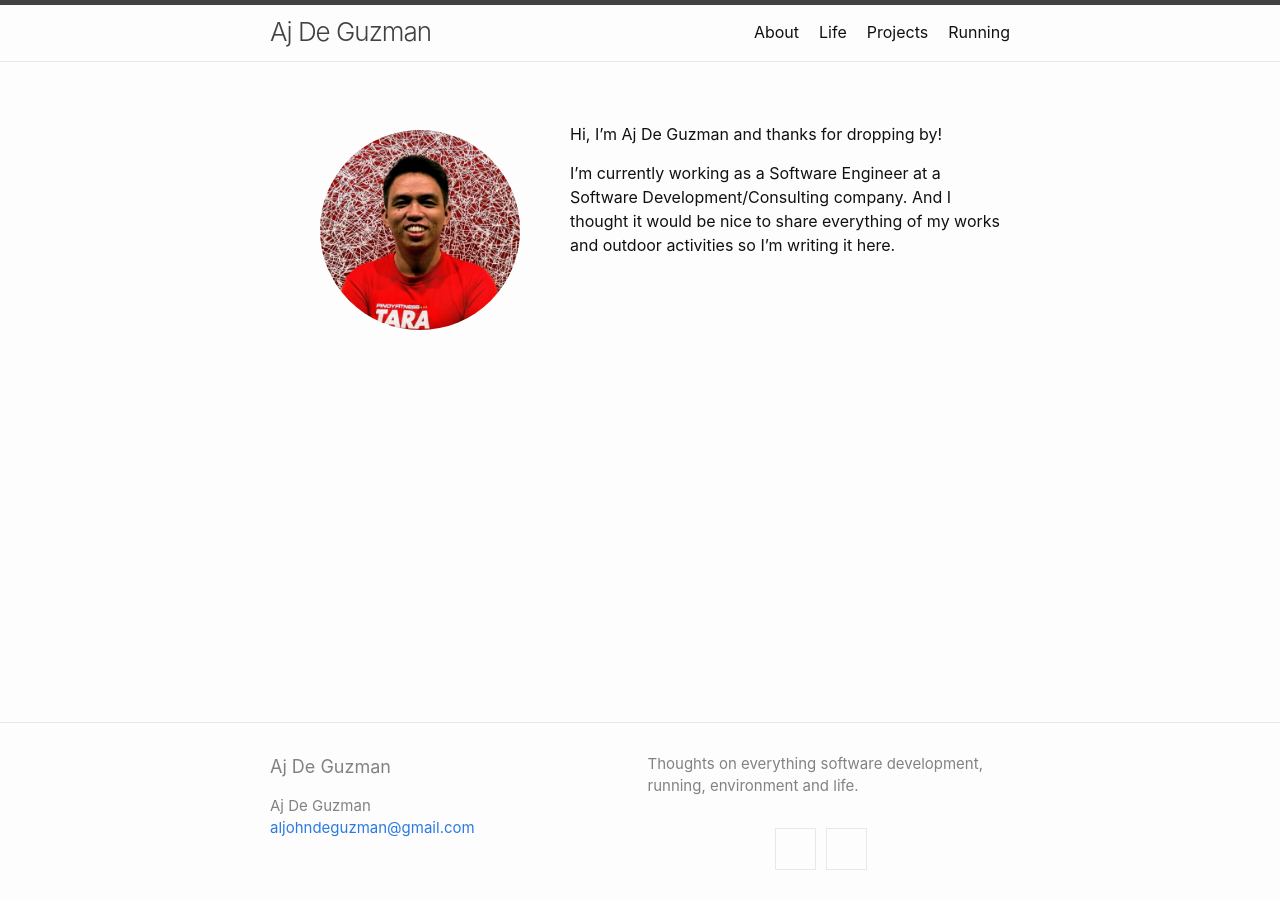
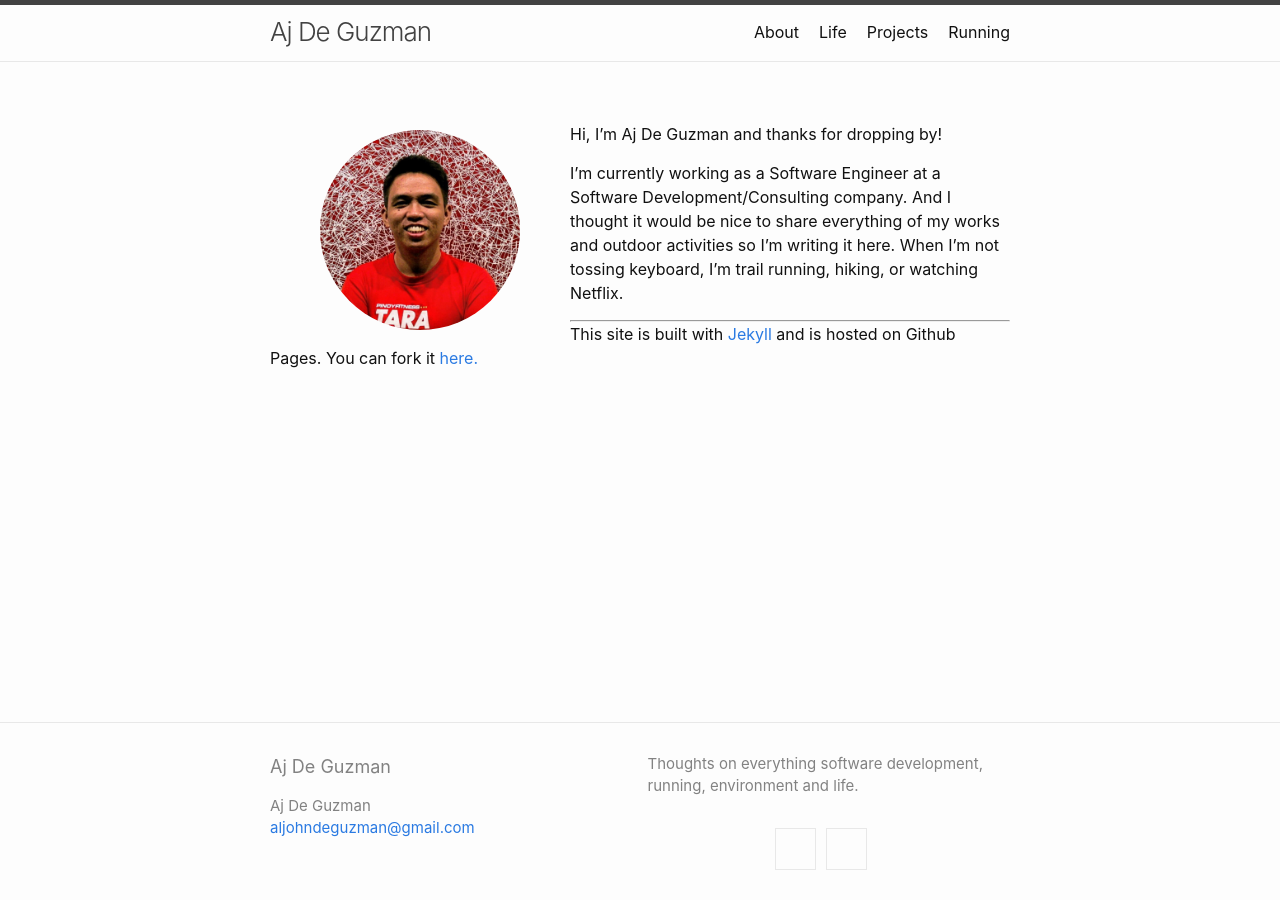
Before and after one commit to ajdeguzman/ajdeguzman.github.io, a Jekyll site: the page built from index.md, in a window 1280 px wide. Built offline with Jekyll 4.4.1, drawn with Linux system fonts in a browser that asks for light colours.

Commit message:
Update index.md

```diff
--- a/index.md
+++ b/index.md
@@ -9,4 +9,8 @@ layout: page
 
 Hi, I'm Aj De Guzman and thanks for dropping by!
 
-I'm currently working as a Software Engineer at a Software Development/Consulting company. And I thought it would be nice to share everything of my works and outdoor activities so I'm writing it here.
+I'm currently working as a Software Engineer at a Software Development/Consulting company. And I thought it would be nice to share everything of my works and outdoor activities so I'm writing it here. When I'm not tossing keyboard, I'm trail running, hiking, or watching Netflix.
+
+<hr>
+
+This site is built with [Jekyll](https://jekyllrb.com) and is hosted on Github Pages. You can fork it [here.](https://github.com/ajdeguzman/ajdeguzman.github.io)
```
